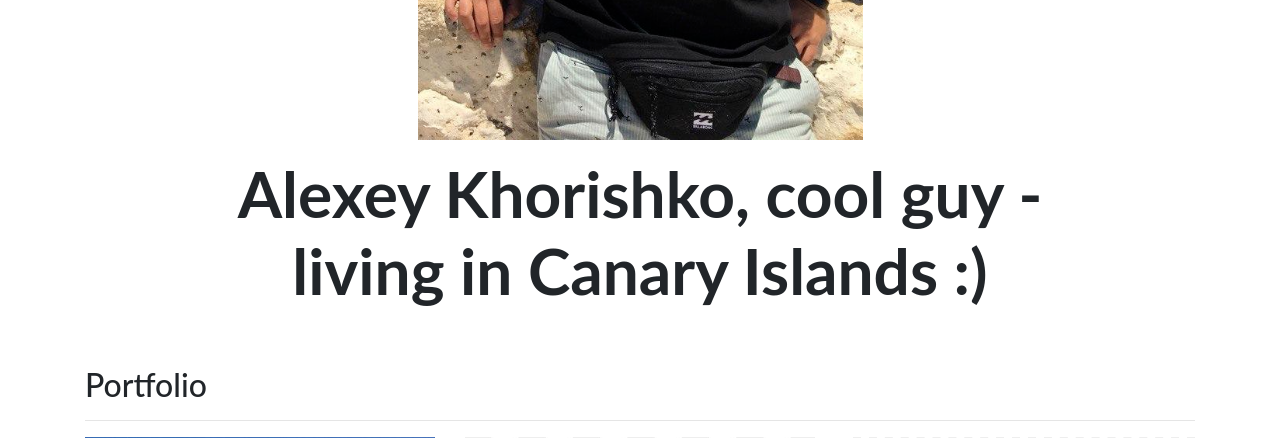
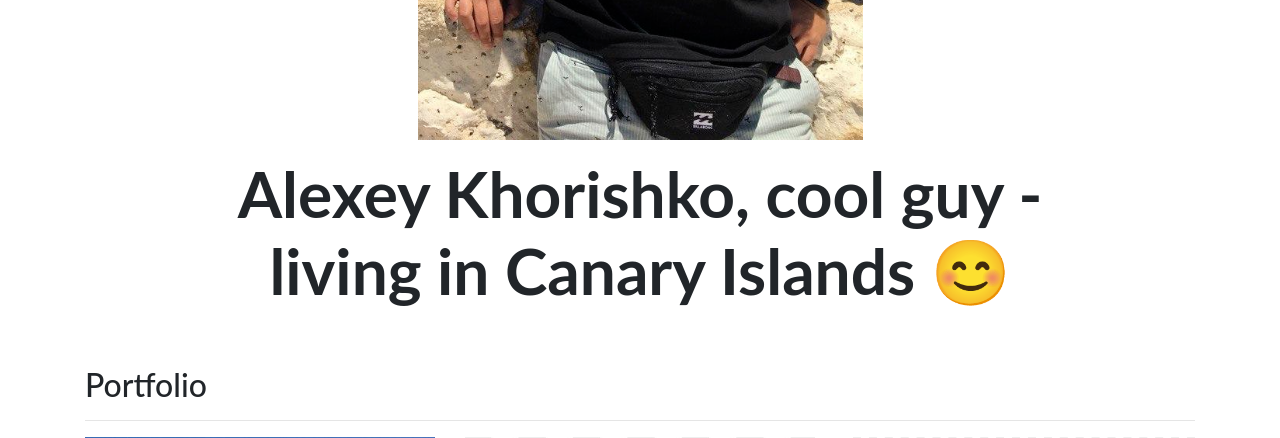
Before and after one commit to alexbrand07/django3-personal-portfolio, a Django app: page / in a window 1280 px wide. Shown: the part 713-1151 px from the top of the page. Run offline with Django 3.2, Linux system fonts and the light colour scheme; data comes from the database, SQL or seed files in the repository; some libraries are stand-ins or nearby versions.

Commit message:
local settings

```diff
--- a/portfolio/templates/portfolio/home.html
+++ b/portfolio/templates/portfolio/home.html
@@ -12,7 +12,7 @@
 
 <div class="row justify-content-center mb-3">
   <div class="col-md-9 text-center">
-    <h1 id="hometext" class="font-weight-bold">Alexey Khorishko, cool guy - living in Canary Islands :) </h1>
+    <h1 id="hometext" class="font-weight-bold">Alexey Khorishko, cool guy - living in Canary Islands 😊</h1>
   </div>
 </div>
 
```
